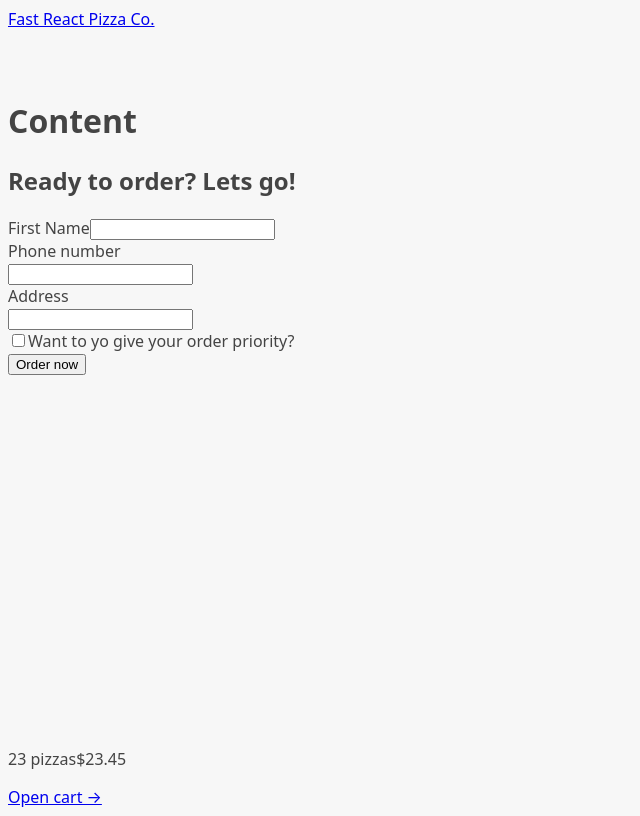
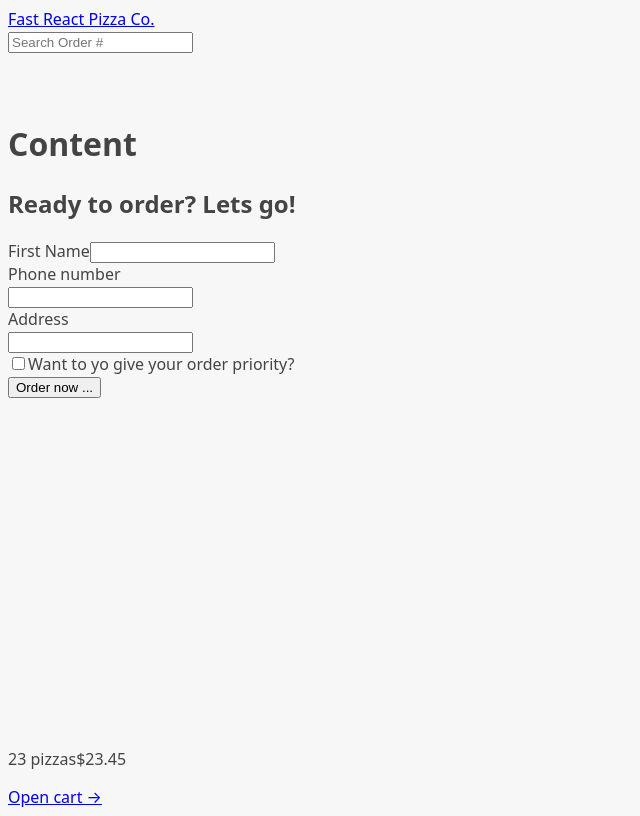
Before and after one commit to YasminMuntaserN/fast-react-pizza, a React (Vite) app: page /order/new in a window 1280 px wide. Shown: the whole page, without its empty margins (0-640 px from the left). Built offline with nearby package versions, Linux system fonts and the light colour scheme.

Commit message:
feat: add SearchOrder component

```diff
--- a/src/App.jsx
+++ b/src/App.jsx
@@ -2,9 +2,10 @@ import { createBrowserRouter, RouterProvider } from "react-router-dom"
 import Home from "./features/ui/Home";
 import Menu , {loader as menuLoader} from "./features/menu/Menu";
 import Cart from "./features/cart/Cart";
-import CreateOrder from "./features/order/CreateOrder";
-import Order from "./features/order/Order";
+import CreateOrder ,{action as createOrderAction} from "./features/order/CreateOrder";
+import Order ,{loader as orderLoader} from "./features/order/Order";
 import AppLayout from "./features/ui/AppLayout";
+import Error from "./features/ui/Error";
 
 
 
@@ -13,6 +14,7 @@ import AppLayout from "./features/ui/AppLayout";
 const router =createBrowserRouter([
   {
     element : <AppLayout />,
+    errorElement : <Error />,
     children :[
 
   {
@@ -22,7 +24,8 @@ const router =createBrowserRouter([
   {
     path:'/menu',
     element: <Menu/>,
-    loader :menuLoader
+    loader :menuLoader,
+    errorElement : <Error />,
   },
   {
     path:'/cart',
@@ -30,11 +33,13 @@ const router =createBrowserRouter([
   },
   {
     path:'/order/new',
-    element: <CreateOrder/>
+    element: <CreateOrder/>,
+    action : createOrderAction
   },
   {
     path:'/order/:orderId',
-    element: <Order/>
+    element: <Order/>,
+    loader:orderLoader
   }
 ]
 }] );
--- a/src/features/order/CreateOrder.jsx
+++ b/src/features/order/CreateOrder.jsx
@@ -1,10 +1,13 @@
 // import { useState } from "react";
 
+import { Form, redirect, useActionData, useNavigation } from "react-router-dom";
+import { createOrder } from "../services/apiRestaurant";
+
 // // https://uibakery.io/regex-library/phone-number
-// const isValidPhone = (str) =>
-//   /^\+?\d{1,4}?[-.\s]?\(?\d{1,3}?\)?[-.\s]?\d{1,4}[-.\s]?\d{1,4}[-.\s]?\d{1,9}$/.test(
-//     str
-//   );
+const isValidPhone = (str) =>
+  /^\+?\d{1,4}?[-.\s]?\(?\d{1,3}?\)?[-.\s]?\d{1,4}[-.\s]?\d{1,4}[-.\s]?\d{1,9}$/.test(
+    str
+  );
 
 const fakeCart = [
   {
@@ -31,14 +34,21 @@ const fakeCart = [
 ];
 console.log(fakeCart);
 function CreateOrder() {
+  const navigation = useNavigation();
+  const isSubmitting = navigation.state == "isSubmitted";
+
+  const formErrors =useActionData();
+
   // const [withPriority, setWithPriority] = useState(false);
-  // const cart = fakeCart;
+  const cart = fakeCart;
 
   return (
     <div>
       <h2>Ready to order? Lets go!</h2>
 
-      <form>
+      {/* <Form method="POST" action="/order/new"> */}
+      <Form method="POST" >
+
         <div>
           <label>First Name</label>
           <input type="text" name="customer" required />
@@ -49,6 +59,7 @@ function CreateOrder() {
           <div>
             <input type="tel" name="phone" required />
           </div>
+          {formErrors?.phone && <p>{formErrors.phone}</p>}
         </div>
 
         <div>
@@ -70,11 +81,37 @@ function CreateOrder() {
         </div>
 
         <div>
-          <button>Order now</button>
+          <input  type="hidden" name="cart"
+          value={JSON.stringify(cart)}/>
+          <button disabled={isSubmitting}>
+            {isSubmitting ? "placing order ... " :"Order now ... "}
+          </button>
         </div>
-      </form>
+      </Form>
     </div>
   );
 }
+/*whenever this form here will be
+submitted behind the scenes, react router will then call this action
+function and it will pass in the request that was submitted.*/
+export  async function action({request}){
+  // من خلال هدول السطرين بنجيب كل الداتا الي بالفورم عنا
+  const formData = await request.formData();
+  const data = Object.fromEntries(formData);
+  const Order ={
+    ...data ,
+    cart: JSON.parse(data.cart),
+    priority : data.priority == "on",
+  }
 
+  const errors ={}
+  if(!isValidPhone(Order.phone)) errors.phone ="please give us your correct phone number !"
+
+  if(Object.keys(errors).length > 0) return errors;
+
+  // if everything is okay , create new order and redirect
+  const newOrder=await createOrder(Order);
+
+  return redirect(`/order/${newOrder.id}`);
+}
 export default CreateOrder;
--- a/src/features/order/Order.jsx
+++ b/src/features/order/Order.jsx
@@ -1,4 +1,6 @@
 // Test ID: IIDSAT
+import { useLoaderData } from "react-router-dom";
+import { getOrder } from "../services/apiRestaurant";
 
 import {
   calcMinutesLeft,
@@ -6,42 +8,43 @@ import {
   formatDate,
 } from "../utilts/helpers";
 
-const order = {
-  id: "ABCDEF",
-  customer: "Jonas",
-  phone: "123456789",
-  address: "Arroios, Lisbon , Portugal",
-  priority: true,
-  estimatedDelivery: "2027-04-25T10:00:00",
-  cart: [
-    {
-      pizzaId: 7,
-      name: "Napoli",
-      quantity: 3,
-      unitPrice: 16,
-      totalPrice: 48,
-    },
-    {
-      pizzaId: 5,
-      name: "Diavola",
-      quantity: 2,
-      unitPrice: 16,
-      totalPrice: 32,
-    },
-    {
-      pizzaId: 3,
-      name: "Romana",
-      quantity: 1,
-      unitPrice: 15,
-      totalPrice: 15,
-    },
-  ],
-  position: "-9.000,38.000",
-  orderPrice: 95,
-  priorityPrice: 19,
-};
+// const order = {
+//   id: "ABCDEF",
+//   customer: "Jonas",
+//   phone: "123456789",
+//   address: "Arroios, Lisbon , Portugal",
+//   priority: true,
+//   estimatedDelivery: "2027-04-25T10:00:00",
+//   cart: [
+//     {
+//       pizzaId: 7,
+//       name: "Napoli",
+//       quantity: 3,
+//       unitPrice: 16,
+//       totalPrice: 48,
+//     },
+//     {
+//       pizzaId: 5,
+//       name: "Diavola",
+//       quantity: 2,
+//       unitPrice: 16,
+//       totalPrice: 32,
+//     },
+//     {
+//       pizzaId: 3,
+//       name: "Romana",
+//       quantity: 1,
+//       unitPrice: 15,
+//       totalPrice: 15,
+//     },
+//   ],
+//   position: "-9.000,38.000",
+//   orderPrice: 95,
+//   priorityPrice: 19,
+// };
 
 function Order() {
+  const order = useLoaderData();
   // Everyone can search for all orders, so for privacy reasons we're gonna gonna exclude names or address, these are only for the restaurant staff
   const {
     // id,
@@ -82,5 +85,8 @@ function Order() {
     </div>
   );
 }
-
+export async function loader({params}){
+  const order = await getOrder(params.orderId);
+  return order;
+}
 export default Order;
--- /dev/null
+++ b/src/features/order/SearchOrder.jsx
@@ -0,0 +1,24 @@
+import { useState } from "react";
+import { useNavigate } from "react-router-dom";
+
+function SearchOrder() {
+  const [query , setQuery] =useState("");
+  const navigate =useNavigate();
+
+  const handleSubmit= (e)=>{
+      e.preventDefault();
+      if(!query) return;
+      navigate(`/order/${query}`);
+      setQuery("");
+  }
+  return (
+    <form onSubmit={handleSubmit}>
+    <input placeholder="Search Order #"
+            value={query}
+            onChange={(e)=>setQuery(e.target.value)}
+    />
+    </form>
+  )
+}
+
+export default SearchOrder
--- a/src/features/ui/Header.jsx
+++ b/src/features/ui/Header.jsx
@@ -1,9 +1,11 @@
 import { Link } from "react-router-dom"
+import SearchOrder from "../order/SearchOrder"
 
 function Header() {
   return (
     <header>
       <Link to="/">Fast React Pizza Co.</Link>
+      <SearchOrder/>
       <p></p>
     </header>
   )
```
